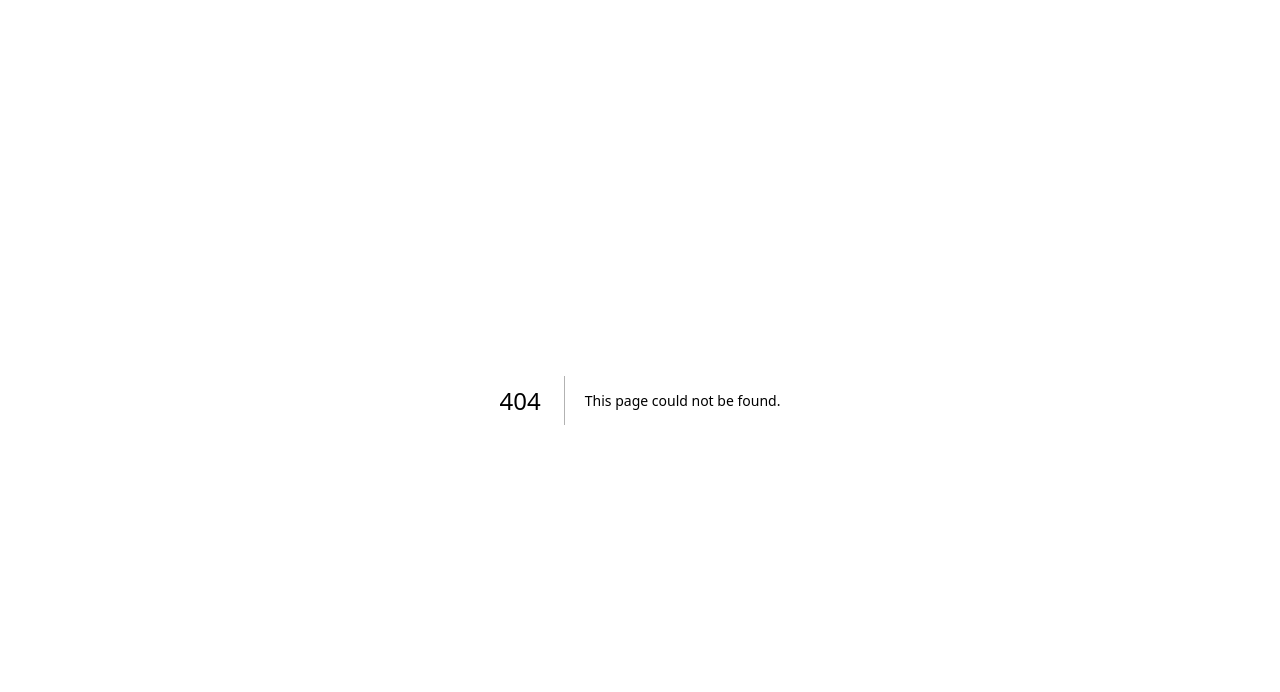
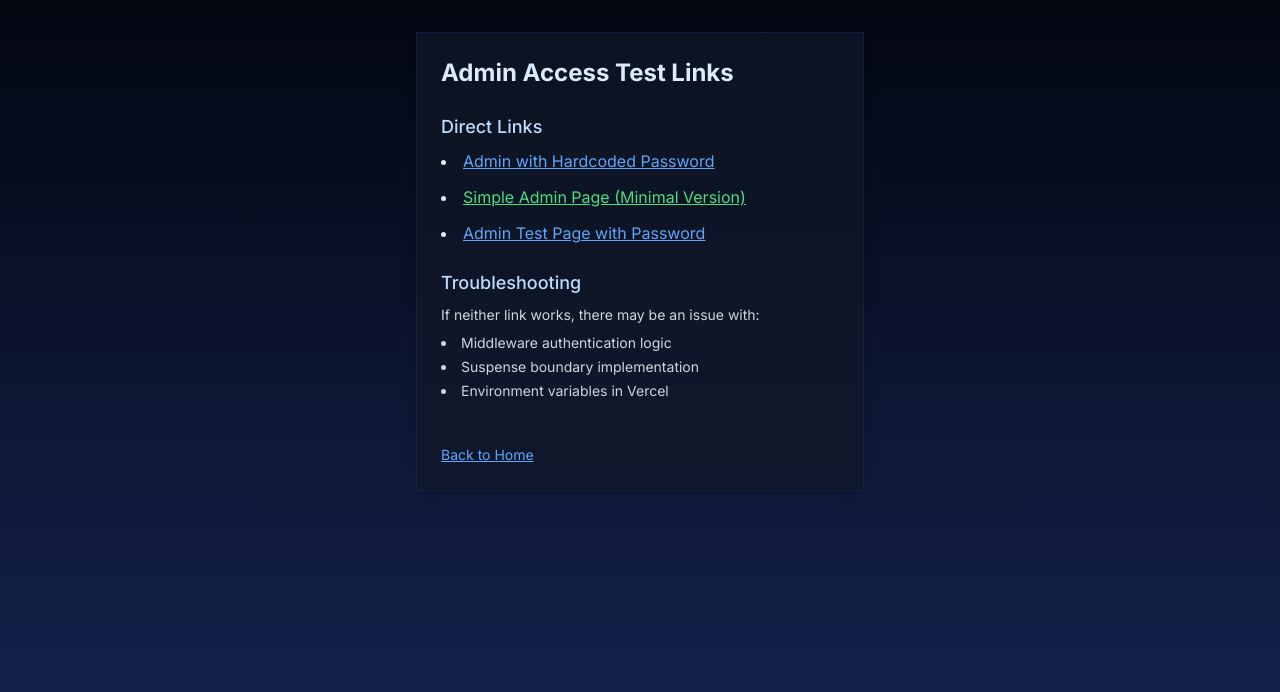
Before and after one commit to akshaybapat6365/insight, a Next.js app: page /admin-link-test in a window 1280 px wide. Before the commit this address had no page. Shown: the top 692 px of the page. Built offline with nearby package versions, Linux system fonts and the light colour scheme.

Commit message:
Fix: Add multiple admin access test options

```diff
--- /dev/null
+++ b/app/admin-link-test/page.tsx
@@ -0,0 +1,62 @@
+export default function AdminLinkTest() {
+  return (
+    <div className="min-h-screen bg-gradient-to-b from-gray-950 to-blue-950 p-8">
+      <div className="max-w-md mx-auto bg-gray-900/70 rounded-lg p-6 shadow-lg border border-blue-900/30">
+        <h1 className="text-2xl font-bold text-blue-100 mb-6">Admin Access Test Links</h1>
+
+        <div className="space-y-6">
+          <div className="space-y-2">
+            <h2 className="text-lg text-blue-200 font-medium">Direct Links</h2>
+            <ul className="list-disc list-inside space-y-3">
+              <li>
+                <a
+                  href="/admin?key=adminpass"
+                  className="text-blue-400 hover:text-blue-300 underline"
+                >
+                  Admin with Hardcoded Password
+                </a>
+              </li>
+              <li>
+                <a
+                  href="/admin-simple?key=adminpass"
+                  className="text-green-400 hover:text-green-300 underline"
+                >
+                  Simple Admin Page (Minimal Version)
+                </a>
+              </li>
+              <li>
+                <a
+                  href="/admin-test?key=adminpass"
+                  className="text-blue-400 hover:text-blue-300 underline"
+                >
+                  Admin Test Page with Password
+                </a>
+              </li>
+            </ul>
+          </div>
+
+          <div className="space-y-2">
+            <h2 className="text-lg text-blue-200 font-medium">Troubleshooting</h2>
+            <p className="text-gray-300 text-sm">
+              If neither link works, there may be an issue with:
+            </p>
+            <ul className="list-disc list-inside text-gray-300 text-sm space-y-1">
+              <li>Middleware authentication logic</li>
+              <li>Suspense boundary implementation</li>
+              <li>Environment variables in Vercel</li>
+            </ul>
+          </div>
+
+          <div className="pt-4 border-t border-blue-900/20">
+            <a
+              href="/"
+              className="text-blue-400 hover:text-blue-300 text-sm underline"
+            >
+              Back to Home
+            </a>
+          </div>
+        </div>
+      </div>
+    </div>
+  );
+}
--- /dev/null
+++ b/app/admin-simple/page.tsx
@@ -0,0 +1,59 @@
+'use client';
+
+import { Suspense } from 'react';
+import { useSearchParams } from 'next/navigation';
+import Link from 'next/link';
+
+// Simple admin content component that uses useSearchParams
+function AdminSimpleContent() {
+  const searchParams = useSearchParams();
+  const key = searchParams.get('key');
+
+  return (
+    <div className="p-6">
+      <h2 className="text-2xl font-bold mb-4">Simple Admin Panel</h2>
+
+      <div className="bg-gray-700/30 p-4 rounded mb-6">
+        <h3 className="text-lg font-medium mb-2">URL Parameters</h3>
+        <p>Key parameter: {key ? '✅ Present' : '❌ Missing'}</p>
+        {key && <p>Value: {key.substring(0, 2)}{'*'.repeat(Math.max(0, key.length - 4))}{key.substring(key.length - 2)}</p>}
+      </div>
+
+      <div className="mb-6">
+        <h3 className="text-lg font-medium mb-2">Status</h3>
+        <p>You have successfully accessed the simplified admin panel with authentication.</p>
+      </div>
+
+      <div className="flex gap-4">
+        <Link href="/" className="text-blue-400 hover:text-blue-300 underline">
+          Back to Home
+        </Link>
+        <Link href="/admin?key=adminpass" className="text-blue-400 hover:text-blue-300 underline">
+          Go to Full Admin
+        </Link>
+      </div>
+    </div>
+  );
+}
+
+// Main page with Suspense boundary around the component using hooks
+export default function AdminSimplePage() {
+  return (
+    <div className="min-h-screen bg-gradient-to-b from-gray-950 to-blue-950 text-white">
+      <Suspense fallback={
+        <div className="flex items-center justify-center min-h-screen">
+          <div className="text-center">
+            <p className="text-xl">Loading admin panel...</p>
+            <div className="mt-4 flex justify-center space-x-2">
+              <div className="w-3 h-3 rounded-full bg-blue-500 animate-bounce"></div>
+              <div className="w-3 h-3 rounded-full bg-blue-500 animate-bounce" style={{ animationDelay: '0.2s' }}></div>
+              <div className="w-3 h-3 rounded-full bg-blue-500 animate-bounce" style={{ animationDelay: '0.4s' }}></div>
+            </div>
+          </div>
+        </div>
+      }>
+        <AdminSimpleContent />
+      </Suspense>
+    </div>
+  );
+}
--- a/app/page.tsx
+++ b/app/page.tsx
@@ -71,6 +71,7 @@ export default function Chat() {
             </div>
             <h1 className="text-lg font-medium text-blue-100">Health Insights AI</h1>
           </div>
+          <div className="flex gap-3">
             <a
               href={adminUrl}
               className="text-blue-300 hover:text-blue-100 text-sm flex items-center gap-1.5"
@@ -79,6 +80,13 @@ export default function Chat() {
               <User className="h-3.5 w-3.5" />
               <span>Admin Console</span>
             </a>
+            <a
+              href="/admin-link-test"
+              className="text-green-300 hover:text-green-100 text-sm flex items-center gap-1.5"
+            >
+              <span>Admin Access Test</span>
+            </a>
+          </div>
         </div>
       </header>
 
```
Also changed, not shown: middleware.ts (+4 -3 lines). Lines whose indentation alone changed are shown as unchanged.
